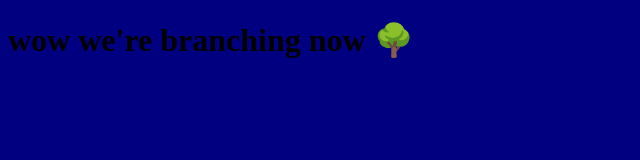
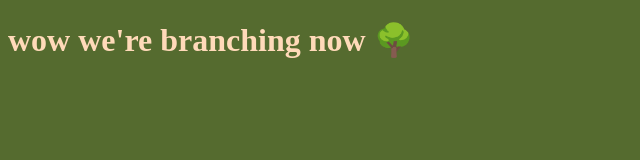
Before and after one commit to mzmarlies/git-branching-practice, a plain HTML site: page index.html in a window 1280 px wide. Shown: the whole page, without its empty margins (0-640 px from the left). Drawn offline with Linux system fonts and the light colour scheme.

Commit message:
changed background and h1 colour

```diff
--- a/styles/styles.css
+++ b/styles/styles.css
@@ -1,3 +1,7 @@
 body {
-    background-color: navy;
+    background-color: darkolivegreen;
 }
+
+h1 {
+    color: peachpuff;
+}
```
